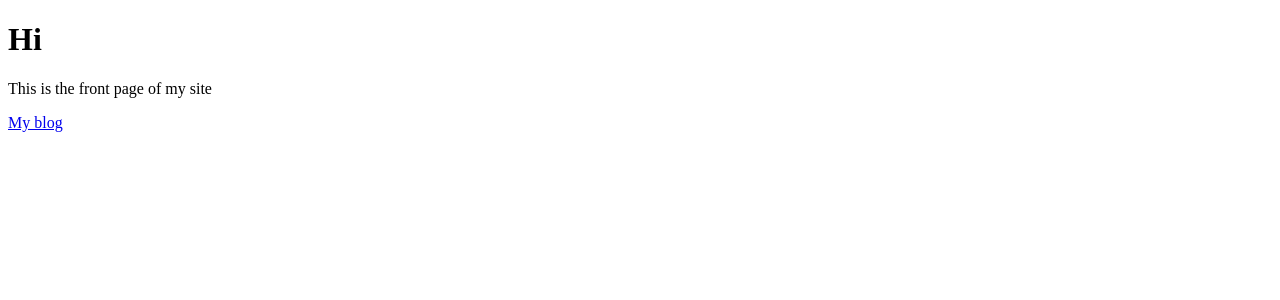
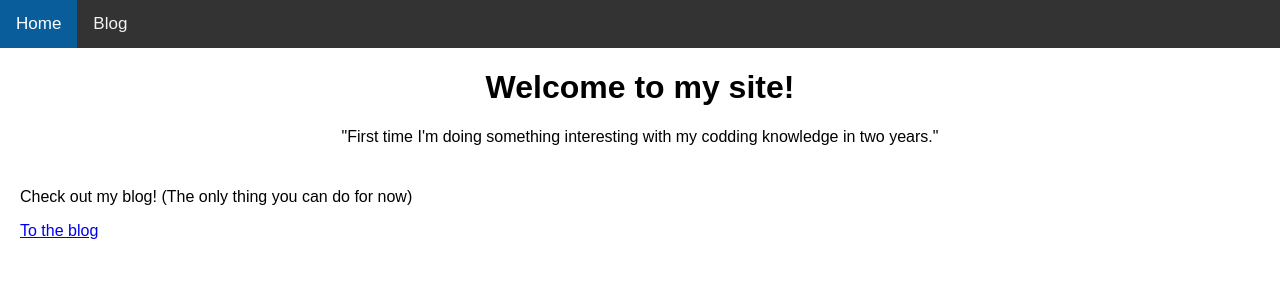
Before and after one commit to yura34054/blog-app, a Django app: page / in a window 1280 px wide. Shown: the top 300 px of the page. Run offline with Django 4.2, Linux system fonts and the light colour scheme.

Commit message:
added some stolen css

```diff
--- a/src/app/internal/transport/views.py
+++ b/src/app/internal/transport/views.py
@@ -14,7 +14,8 @@ def blog(request):
     return HttpResponse(render(request, "blog.html", context))
 
 
-def get_post(request, post_name):
-    template = select_template([f"{post_name}.html", "post_not_found.html"])
+def get_post(request, post_slug):
+    template = select_template([f"posts/{post_slug}.html", "post_not_found.html"])
+    context = {"post_info": Post.objects.filter(slug=post_slug).first()}
 
-    return HttpResponse(template.render())
+    return HttpResponse(template.render(context))
--- a/src/app/internal/urls.py
+++ b/src/app/internal/urls.py
@@ -3,7 +3,7 @@ from django.urls import path
 from app.internal.transport import views
 
 urlpatterns = [
-    path("", views.index),
-    path("blog/", views.blog),
-    path("blog/<str:post_name>", views.get_post),
+    path("", views.index, name='index'),
+    path("blog/", views.blog, name='blog'),
+    path("blog/<str:post_slug>", views.get_post),
 ]
--- /dev/null
+++ b/src/app/static/index_style.css
@@ -0,0 +1,7 @@
+.title {
+    text-align: center;
+}
+
+.container {
+    padding: 10px 20px;
+}
--- /dev/null
+++ b/src/app/static/post_style.css
@@ -0,0 +1 @@
+@import url("./elements/two_column_style.css");
--- /dev/null
+++ b/src/app/static/style.css
@@ -0,0 +1,40 @@
+html,
+body {
+    height: 100%;
+    margin: 0;
+}
+
+body {
+    font-family: Arial, Helvetica, sans-serif;
+    display: flex;
+    flex-flow: column;
+}
+
+.topnav {
+    flex: 0 1 auto;
+    background-color: #333;
+}
+
+.topnav a {
+    float: left;
+    color: #f2f2f2;
+    text-align: center;
+    padding: 14px 16px;
+    text-decoration: none;
+    font-size: 17px;
+    transition: background-color 0.5s ease;
+}
+
+.topnav a:hover {
+    background-color: #ddd;
+    color: black;
+}
+
+.topnav a.nav-active {
+    background-color: #0a5d9b;
+    color: white;
+}
+
+.content {
+    flex: 1 1 auto;
+}
--- /dev/null
+++ b/src/app/templates/base.html
@@ -0,0 +1,24 @@
+{% load static %}
+
+<!DOCTYPE html>
+<html lang="en">
+<head>
+    <meta charset="UTF-8">
+    <title>{% block title %}Yura's site{% endblock %}</title>
+    <link rel="stylesheet" href="{% static 'style.css' %}">
+    {% block extrahead %}{% endblock %}
+</head>
+
+<body>
+   {% block nav %}
+    <nav class="topnav">
+        {% block nav-home %}<a href={% url 'index' %}>Home</a>{% endblock %}
+        {% block nav-blog %}<a href="{% url 'blog' %}">Blog</a>{% endblock %}
+    </nav>
+    {% endblock %}
+
+   <div class="content">
+        {% block content %}{% endblock %}
+   </div>
+</body>
+</html>
--- a/src/app/templates/index.html
+++ b/src/app/templates/index.html
@@ -1,12 +1,25 @@
-<!DOCTYPE html>
-<html lang="en">
-<head>
-    <meta charset="UTF-8">
-    <title>Yura's site</title>
-</head>
-<body>
-    <h1>Hi</h1>
-    <p>This is the front page of my site</p>
-    <a href="blog/"><p>My blog</p></a>
-</body>
-</html>
+{% extends "base.html" %}
+{% load static %}
+
+
+{% block extrahead %}
+    <link rel="stylesheet" href="{% static 'index_style.css' %}">
+{% endblock %}
+
+
+{% block nav-home %}
+    <a class="nav-active" href="#">Home</a>
+{% endblock %}
+
+
+{% block content %}
+    <div class="title">
+        <h1>Welcome to my site!</h1>
+        <p>"First time I'm doing something interesting with my codding knowledge in two years."</p>
+    </div>
+
+    <div class="container">
+        <p>Check out my blog! (The only thing you can do for now)</p>
+        <a href={% url 'blog' %}><p>To the blog</p></a>
+    </div>
+{% endblock %}
```
Also changed, not shown: src/app/static/blog_style.css (added, +51 -0 lines), src/app/static/elements/two_column_style.css (added, +27 -0 lines), src/app/static/post_not_found.css (added, +8 -0 lines), src/app/templates/blog.html (+33 -13 lines), src/app/templates/post_not_found.html (+8 -1 lines), 1 other file.
